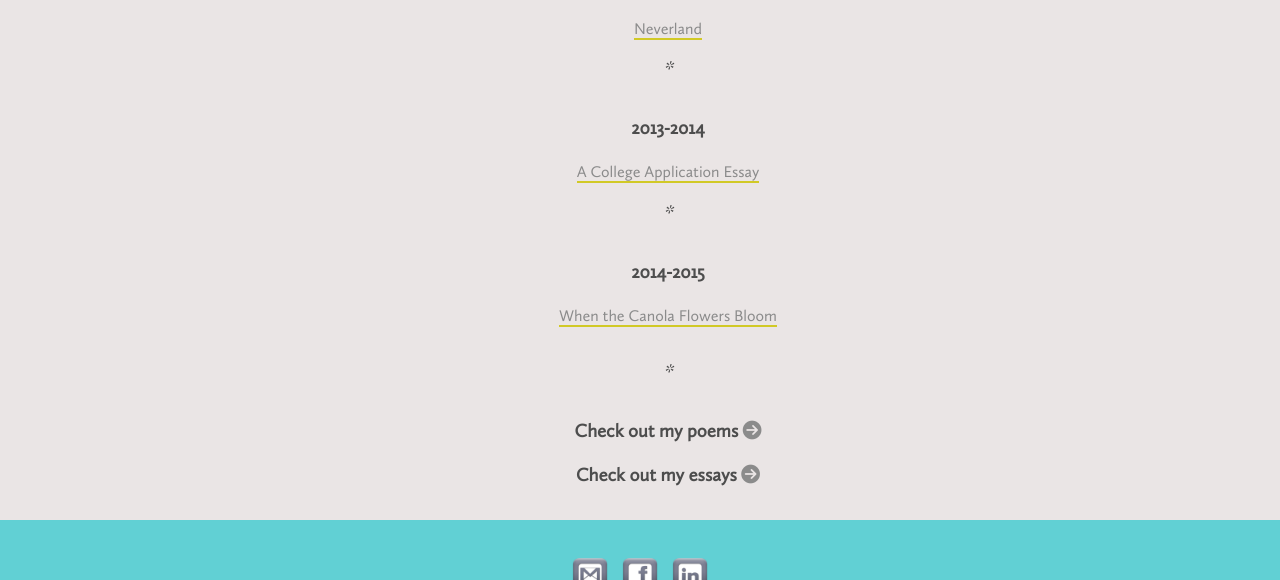
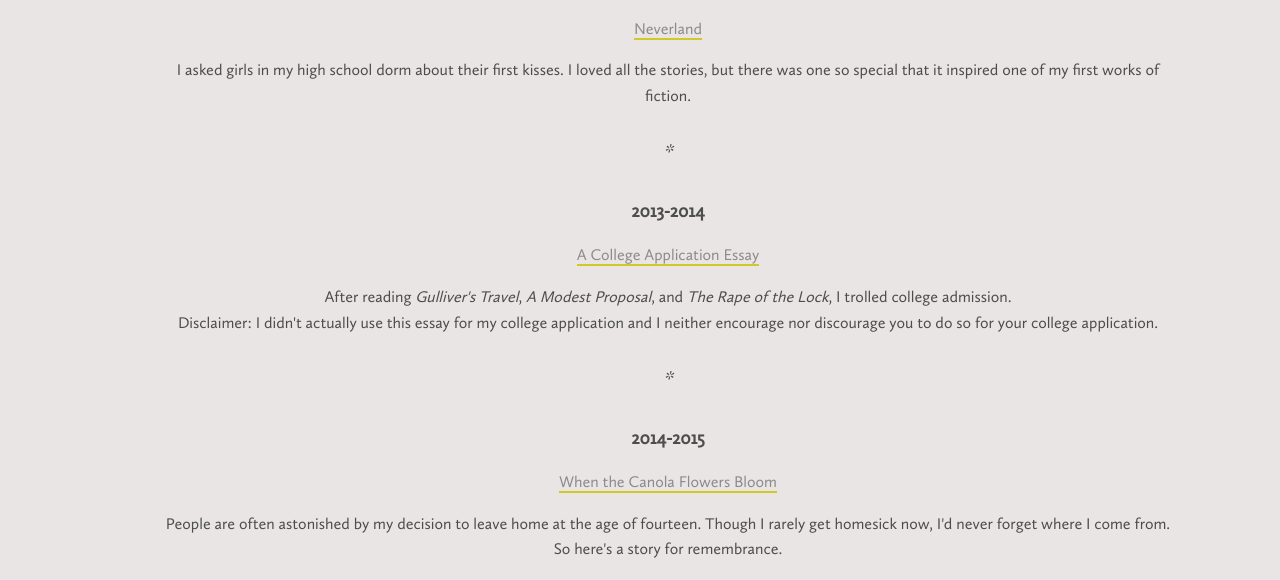
Before and after one commit to siyulu-zoe/siyulu-zoe.github.io, a plain HTML site: page prose-fiction.html in a window 1280 px wide. Shown: the part 181-761 px from the top of the page. Drawn offline with Linux system fonts and the light colour scheme; files that its build step writes are made by us from their sources.

Commit message:
Update prose-fiction.html

```diff
--- a/prose-fiction.html
+++ b/prose-fiction.html
@@ -6,10 +6,8 @@
 <link href = "sty.css" rel="stylesheet" type="text/css" />
 <link href = "sty1.css" rel="stylesheet" type="text/css" />
 <link href = "mod.css" rel="stylesheet" type="text/css" />
-<meta http-equiv="Page-Enter" content="blendtrans(duration=2.0)">
-<meta http-equiv="Page-Enter" content="revealtrans(duration=2,transition=12)">
-<link rel="stylesheet" href="http://maxcdn.bootstrapcdn.com/font-awesome/4.3.0/css/font-awesome.min.css">
-<link rel="stylesheet" href="http://fortawesome.github.io/Font-Awesome/assets/font-awesome/css/font-awesome.css">
+
+<link rel="stylesheet" href="font-awesome-4.6.3/css/font-awesome.min.css">
 </head>
 <body>
 
@@ -17,13 +15,15 @@
 <h2>PROSE/FICTION</h2>
 <h3>2012-2013</h3>
 <a href = "#p1">Neverland</a><br>
+<p>I asked girls in my high school dorm about their first kisses. I loved all the stories, but there was one so special that it inspired one of my first works of fiction.</p>
 <em>*</em></p>
 <h3>2013-2014</h3>
 <a href = "#p2">A College Application Essay</a><br>
+<p>After reading <i>Gulliver's Travel</i>, <i>A Modest Proposal</i>, and <i>The Rape of the Lock</i>, I trolled college admission. <br>Disclaimer: I didn't actually use this essay for my college application and I neither encourage nor discourage you to do so for your college application.</p>
 <em>*</em></p>
 <h3>2014-2015</h3>
 <a href = "#p3">When the Canola Flowers Bloom</a><br>
-
+<p>People are often astonished by my decision to leave home at the age of fourteen. Though I rarely get homesick now, I'd never forget where I come from. So here's a story for remembrance.</p>
 <p><em>*</em></p>
 
 <p><h3>Check out my poems <a href = "poetry.html" class="nu"><i class="fa fa-arrow-circle-right" aria-hidden="true"></i></a>
@@ -34,7 +34,7 @@
 
 <div id="footer">
 <p><a href = "mailto:siyulu.mit@gmail.com"><img src = "gmail.png" height="50"></a><a href = "https://www.facebook.com/shir19961125" target = "_blank"><img src = "fb.png" height="50"></a><a href = "https://www.linkedin.com/in/siyulumit" target = "_blank"><img src = "linked.png" height="50"></a></p>
-Copyright &copy; 2016 by Zoe Lu
+Zoe Lu &copy; 2016
 </div>
 
 <div id="p1" class="modalDialog">
```
